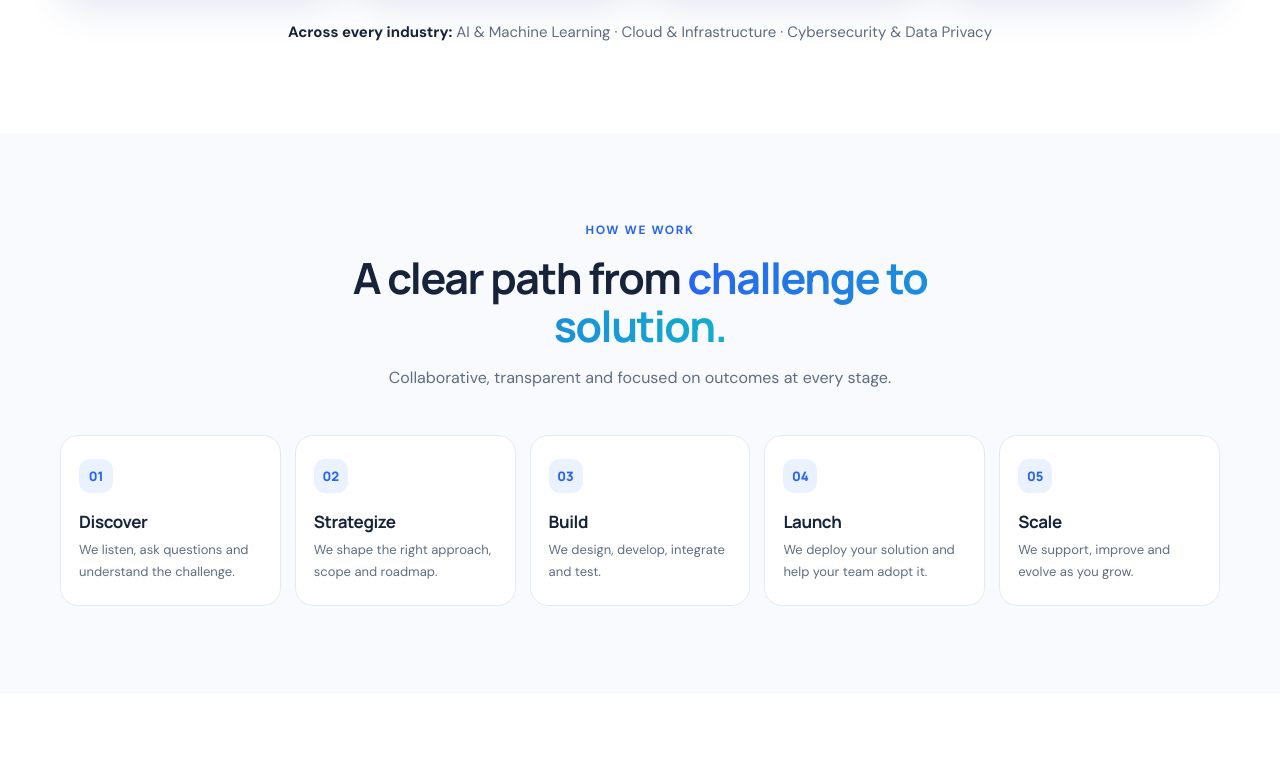
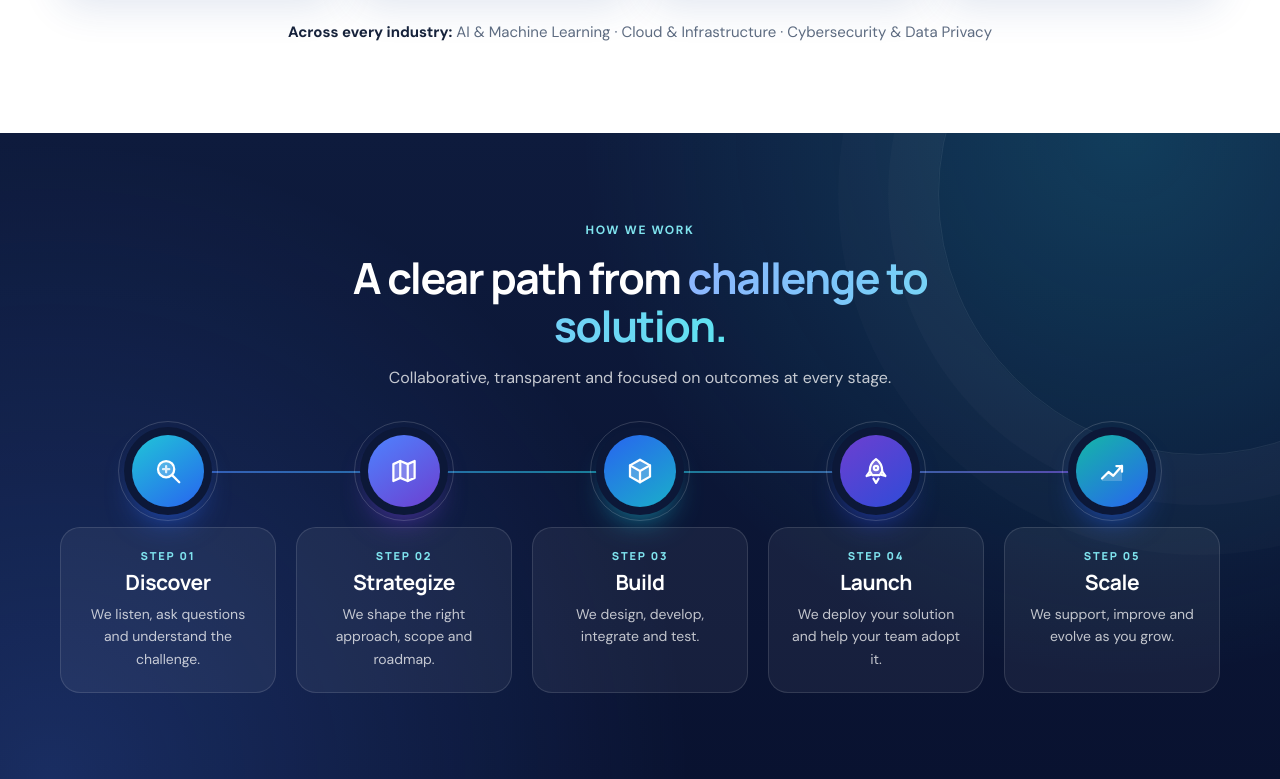
Before and after one commit to mahtsham/Ozuntech-website, a plain HTML site: page index.html in a window 1280 px wide. Shown: the part 3800-4579 px from the top of the page. Drawn offline with Linux system fonts and the light colour scheme.

Commit message:
added process design

```diff
--- a/index.html
+++ b/index.html
@@ -179,6 +179,32 @@ footer a:hover{color:var(--blue)}
 .service h3{font-size:20px}
 .service p{font-size:14.5px}
 .tags li{background:#EEF3FC}
+
+#process.pdark{position:relative;overflow:hidden;background:radial-gradient(circle at 88% 0%,rgba(32,198,215,.20),transparent 42%),radial-gradient(circle at 4% 100%,rgba(77,131,255,.24),transparent 46%),linear-gradient(180deg,#0E1B3D,#091230)}
+#process.pdark:before{content:"";position:absolute;width:520px;height:520px;border-radius:50%;border:1px solid rgba(255,255,255,.08);box-shadow:0 0 0 50px rgba(255,255,255,.02),0 0 0 100px rgba(255,255,255,.015);right:-180px;top:-200px;pointer-events:none}
+#process h2{color:#fff}
+#process .kicker{color:#7FE3EE}
+#process .gradient{background:linear-gradient(95deg,#8DB6FF,#5FE3F0);-webkit-background-clip:text;background-clip:text;color:transparent}
+#process .section-head p{color:rgba(255,255,255,.76)}
+#process .process{display:grid;grid-template-columns:repeat(5,1fr);gap:20px;position:relative;margin-top:8px}
+#process .process:before{content:"";position:absolute;left:10%;right:10%;top:36px;height:2px;background:linear-gradient(90deg,#4D83FF,#20C6D7 50%,#8B5CF6);opacity:.6}
+#process .step{position:relative;padding:0;border:0;background:none;border-radius:0;text-align:center}
+#process .node{width:72px;height:72px;margin:0 auto 20px;border-radius:50%;display:grid;place-items:center;font-size:30px;color:#fff;background:linear-gradient(145deg,var(--c1),var(--c2));box-shadow:0 0 0 8px #0C1838,0 18px 34px -10px var(--c2);position:relative;transition:transform .25s}
+#process .node:after{content:"";position:absolute;inset:-14px;border-radius:50%;border:1px solid rgba(255,255,255,.16)}
+#process .step:hover .node{transform:translateY(-4px) scale(1.04)}
+#process .step-card{background:rgba(255,255,255,.055);border:1px solid rgba(255,255,255,.12);border-radius:20px;padding:20px 16px 22px;transition:.25s;height:calc(100% - 92px)}
+#process .step:hover .step-card{background:rgba(255,255,255,.09);border-color:rgba(255,255,255,.22)}
+#process .snum{font:800 11px Manrope,sans-serif;letter-spacing:1.8px;color:#7FE3EE;margin-bottom:8px}
+#process .step h3{color:#fff;font-size:21px;margin-bottom:8px}
+#process .step p{color:rgba(255,255,255,.74);font-size:14px;line-height:1.6;margin:0}
+@media(max-width:1000px){
+  #process .process{grid-template-columns:1fr;gap:16px}
+  #process .process:before{left:27px;right:auto;top:30px;bottom:30px;width:2px;height:auto;background:linear-gradient(180deg,#4D83FF,#20C6D7 50%,#8B5CF6)}
+  #process .step{display:grid;grid-template-columns:56px 1fr;gap:18px;align-items:start;text-align:left}
+  #process .node{width:56px;height:56px;font-size:24px;margin:0;box-shadow:0 0 0 6px #0C1838,0 14px 26px -10px var(--c2)}
+  #process .node:after{display:none}
+  #process .step-card{height:auto;padding:18px 18px 20px}
+}
 </style>
 </head>
 <body>
@@ -206,6 +232,13 @@ footer a:hover{color:var(--blue)}
   <symbol id="p-cloud" viewBox="0 0 24 24"><path d="M7.5 18.5a4 4 0 01-.5-7.97 5.5 5.5 0 0110.6 1.5 3.3 3.3 0 01-.6 6.47z" fill="currentColor" fill-opacity=".25"/><path d="M12 16.3v-5M9.7 13.3l2.3-2.3 2.3 2.3"/></symbol>
   <symbol id="p-data" viewBox="0 0 24 24"><rect x="4" y="13" width="3.4" height="7" rx="1" fill="currentColor" fill-opacity=".5" stroke="none"/><rect x="10.3" y="8" width="3.4" height="12" rx="1" fill="currentColor" fill-opacity=".75" stroke="none"/><rect x="16.6" y="4" width="3.4" height="16" rx="1" fill="currentColor" stroke="none"/><path d="M3 21.5h18"/></symbol>
   <symbol id="p-strategy" viewBox="0 0 24 24"><circle cx="12" cy="12" r="9" fill="currentColor" fill-opacity=".2"/><path d="M15.7 8.3l-2.1 5.3-5.3 2.1 2.1-5.3z" fill="currentColor" fill-opacity=".9"/><circle cx="12" cy="12" r=".9" fill="#fff" stroke="none"/></symbol>
+</svg>
+<svg width="0" height="0" style="position:absolute" aria-hidden="true" focusable="false">
+  <symbol id="p-discover" viewBox="0 0 24 24"><circle cx="10.5" cy="10.5" r="6.5" fill="currentColor" fill-opacity=".22"/><path d="M15.5 15.5L21 21"/><path d="M8 10.5h5M10.5 8v5" stroke-opacity=".8"/></symbol>
+  <symbol id="p-strategize" viewBox="0 0 24 24"><path d="M3.5 6.5l5.5-2.5 6 2.5 5.5-2.5v13.5l-5.5 2.5-6-2.5-5.5 2.5z" fill="currentColor" fill-opacity=".22"/><path d="M9 4v13.5M15 6.5V20"/></symbol>
+  <symbol id="p-build" viewBox="0 0 24 24"><path d="M12 3l8 4.5v9L12 21l-8-4.5v-9z" fill="currentColor" fill-opacity=".22"/><path d="M12 12l8-4.5M12 12v9M12 12L4 7.5"/></symbol>
+  <symbol id="p-launch" viewBox="0 0 24 24"><path d="M12 2.5c3.2 2.2 5 5.4 5 9.5l-2 3.2H9L7 12c0-4.1 1.8-7.3 5-9.5z" fill="currentColor" fill-opacity=".22"/><circle cx="12" cy="9.5" r="1.7"/><path d="M7 12.5l-2.5 3.5L7.5 15.2M17 12.5l2.5 3.5-3-.8M10 18.2l2 3.3 2-3.3"/></symbol>
+  <symbol id="p-scale" viewBox="0 0 24 24"><path d="M4 18l5.2-5.2 3.8 3 7-8V20H4z" fill="currentColor" fill-opacity=".2" stroke="none"/><path d="M4 18l5.2-5.2 3.8 3 7-8M15.5 8h4.5v4.5"/></symbol>
 </svg>
 <a class="skip" href="#main">Skip to content</a>
 <div class="topbar"><div class="container"><span>Software &amp; AI consultancy</span><span>AI · Custom Software · Mobile · Cloud · Data</span></div></div>
@@ -298,15 +331,15 @@ footer a:hover{color:var(--blue)}
   </div>
 </section>
 
-<section class="section soft" id="process">
+<section class="section pdark" id="process">
   <div class="container">
     <div class="section-head"><div class="kicker">How we work</div><h2>A clear path from <span class="gradient">challenge to solution.</span></h2><p>Collaborative, transparent and focused on outcomes at every stage.</p></div>
     <div class="process">
-      <article class="step"><div class="step-no">01</div><h3>Discover</h3><p>We listen, ask questions and understand the challenge.</p></article>
-      <article class="step"><div class="step-no">02</div><h3>Strategize</h3><p>We shape the right approach, scope and roadmap.</p></article>
-      <article class="step"><div class="step-no">03</div><h3>Build</h3><p>We design, develop, integrate and test.</p></article>
-      <article class="step"><div class="step-no">04</div><h3>Launch</h3><p>We deploy your solution and help your team adopt it.</p></article>
-      <article class="step"><div class="step-no">05</div><h3>Scale</h3><p>We support, improve and evolve as you grow.</p></article>
+      <article class="step" style="--c1:#20C6D7;--c2:#2864F0"><div class="node"><svg class="i" aria-hidden="true"><use href="#p-discover"/></svg></div><div class="step-card"><div class="snum">STEP 01</div><h3>Discover</h3><p>We listen, ask questions and understand the challenge.</p></div></article>
+      <article class="step" style="--c1:#4D83FF;--c2:#6D3FD0"><div class="node"><svg class="i" aria-hidden="true"><use href="#p-strategize"/></svg></div><div class="step-card"><div class="snum">STEP 02</div><h3>Strategize</h3><p>We shape the right approach, scope and roadmap.</p></div></article>
+      <article class="step" style="--c1:#2864F0;--c2:#1AAFC9"><div class="node"><svg class="i" aria-hidden="true"><use href="#p-build"/></svg></div><div class="step-card"><div class="snum">STEP 03</div><h3>Build</h3><p>We design, develop, integrate and test.</p></div></article>
+      <article class="step" style="--c1:#6D3FD0;--c2:#2F4BD8"><div class="node"><svg class="i" aria-hidden="true"><use href="#p-launch"/></svg></div><div class="step-card"><div class="snum">STEP 04</div><h3>Launch</h3><p>We deploy your solution and help your team adopt it.</p></div></article>
+      <article class="step" style="--c1:#14B8A6;--c2:#2864F0"><div class="node"><svg class="i" aria-hidden="true"><use href="#p-scale"/></svg></div><div class="step-card"><div class="snum">STEP 05</div><h3>Scale</h3><p>We support, improve and evolve as you grow.</p></div></article>
     </div>
   </div>
 </section>
```
